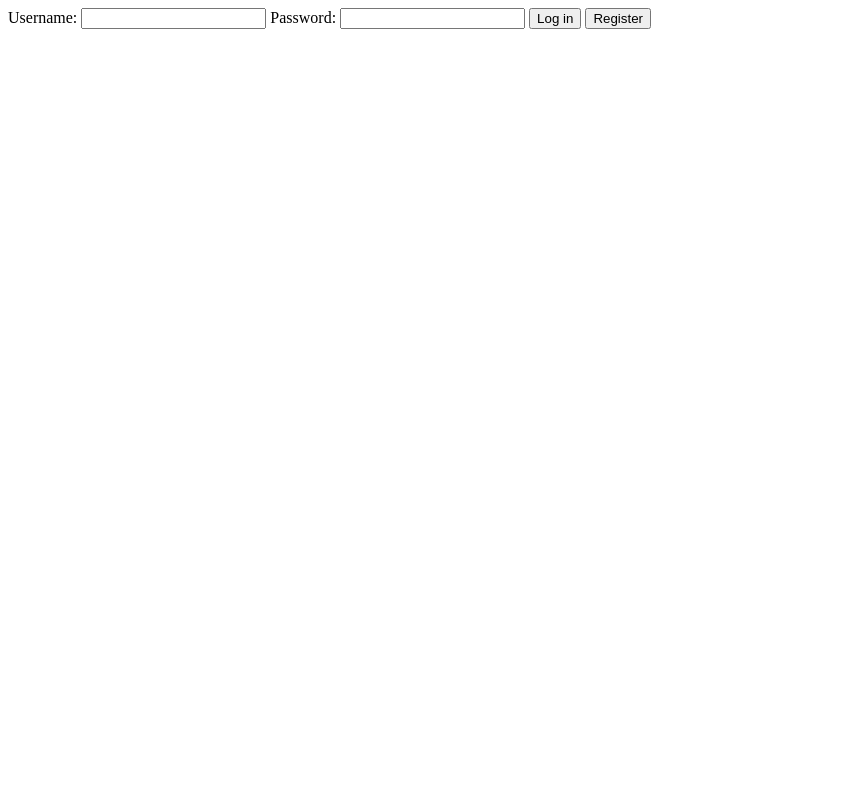
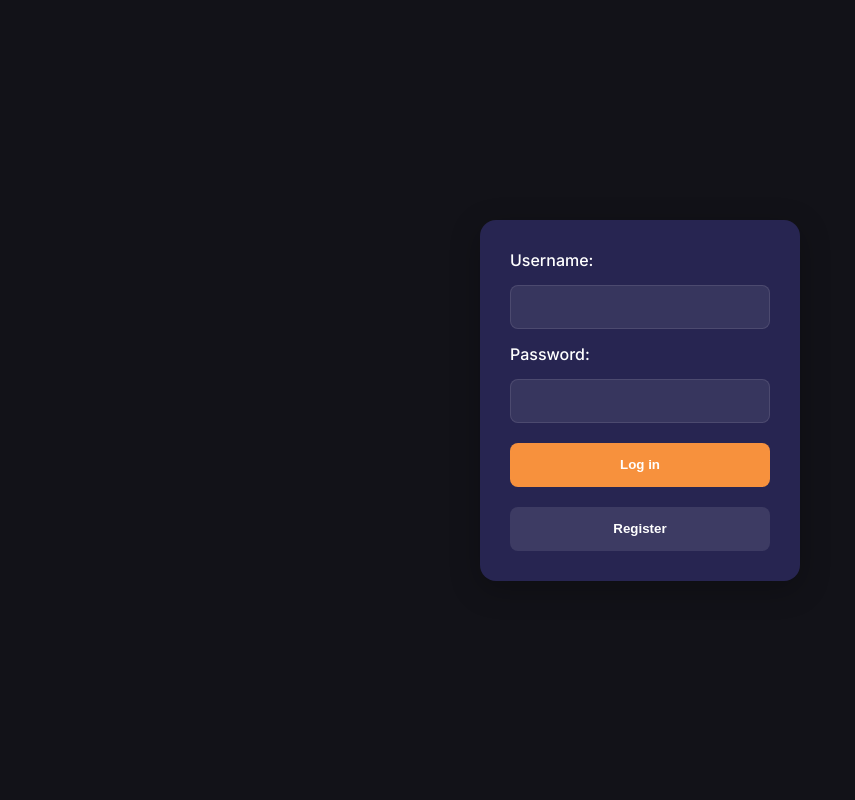
Before and after one commit to 410000849/Rekenapplicatie-2025, a PHP site: page / in a window 1280 px wide. Shown: the whole page, without its empty margins (0-855 px from the left). Run offline with PHP 8.4, Linux system fonts and the light colour scheme.

Commit message:
singup loginCSS

```diff
--- a/public/front-end/routing/main/log-in/index.css
+++ b/public/front-end/routing/main/log-in/index.css
@@ -1,3 +1,103 @@
-h1 {
-    color: green;
+@import url('https://fonts.googleapis.com/css2?family=Inter:wght@500&display=swap');
+
+:root {
+  --navy: #272551;
+  --orange: #F7913D;
 }
+
+* {
+  margin: 0;
+  padding: 0;
+  box-sizing: border-box;
+}
+
+body {
+  font-family: 'Inter', sans-serif;
+  background: #121218;
+  color: white;
+  min-height: 100vh;
+  width: 100%;
+  display: flex;
+  flex-direction: column;
+}
+
+main {
+  flex: 1;
+  display: flex;
+  align-items: center;
+  justify-content: center;
+  width: 100%;
+  padding: 20px;
+}
+
+#login-form {
+  background: var(--navy);
+  width: 320px;
+  padding: 30px;
+  border-radius: 16px;
+  display: flex;
+  flex-direction: column;
+  gap: 15px;
+  box-shadow: 0 8px 30px rgba(0, 0, 0, 0.25);
+  position: relative;
+}
+
+#login-form label {
+  display: flex;
+  flex-direction: column;
+  gap: 6px;
+}
+
+#login-form input {
+  height: 44px;
+  padding: 0 15px;
+  border-radius: 8px;
+  border: 1px solid rgba(255, 255, 255, 0.1);
+  background: rgba(255, 255, 255, 0.08);
+  color: white;
+  font-size: 15px;
+  width: 100%;
+  transition: all 0.2s ease;
+}
+
+#login-form input:focus {
+  outline: none;
+  border-color: var(--orange);
+  box-shadow: 0 0 0 2px rgba(247, 145, 61, 0.2);
+}
+
+/* Knoppen */
+#login-form button {
+  height: 44px;
+  border: none;
+  border-radius: 8px;
+  font-weight: 600;
+  cursor: pointer;
+  transition: all 0.2s ease;
+  margin-top: 5px;
+}
+
+/* Log in knop */
+#login-form button[type="submit"] {
+  background: var(--orange);
+  color: white;
+}
+
+#login-form button[type="submit"]:hover {
+  background: #ff9f50;
+  transform: translateY(-2px);
+}
+
+#login-form button[type="button"] {
+  background: rgba(255, 255, 255, 0.1);
+  color: white;
+}
+
+#login-form button[type="button"]:hover {
+  background: rgba(255, 255, 255, 0.15);
+  transform: translateY(-2px);
+}
+
+#login-form button:active {
+  transform: scale(0.98);
+}
--- a/public/front-end/routing/main/log-in/index.html
+++ b/public/front-end/routing/main/log-in/index.html
@@ -1,3 +1,4 @@
+<link rel="stylesheet" href="index.css">
 <main>
     <form id="login-form">
         <span>Username: </span><input id="username" type="text">
--- a/public/front-end/routing/main/sign-up/index.html
+++ b/public/front-end/routing/main/sign-up/index.html
@@ -1,3 +1,5 @@
+
+<link rel="stylesheet" href="index.css">
 <main>
     <form id="signup-form">
         <span>Username: </span><input id="username" type="text">
```
